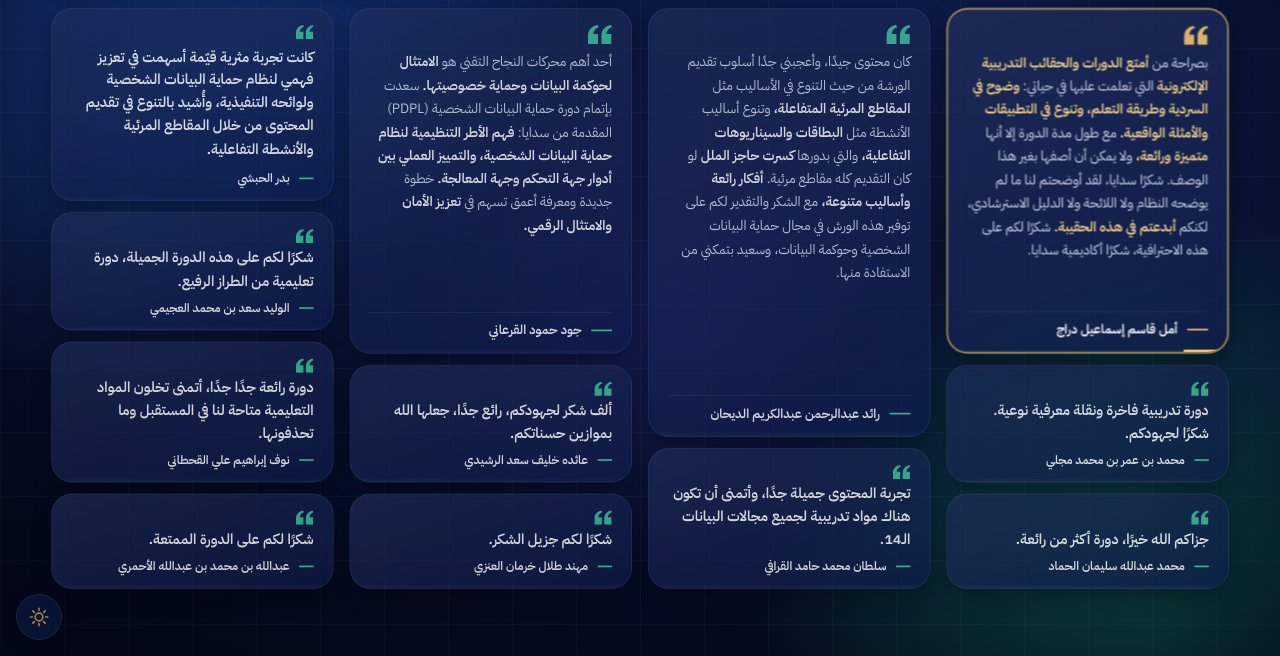
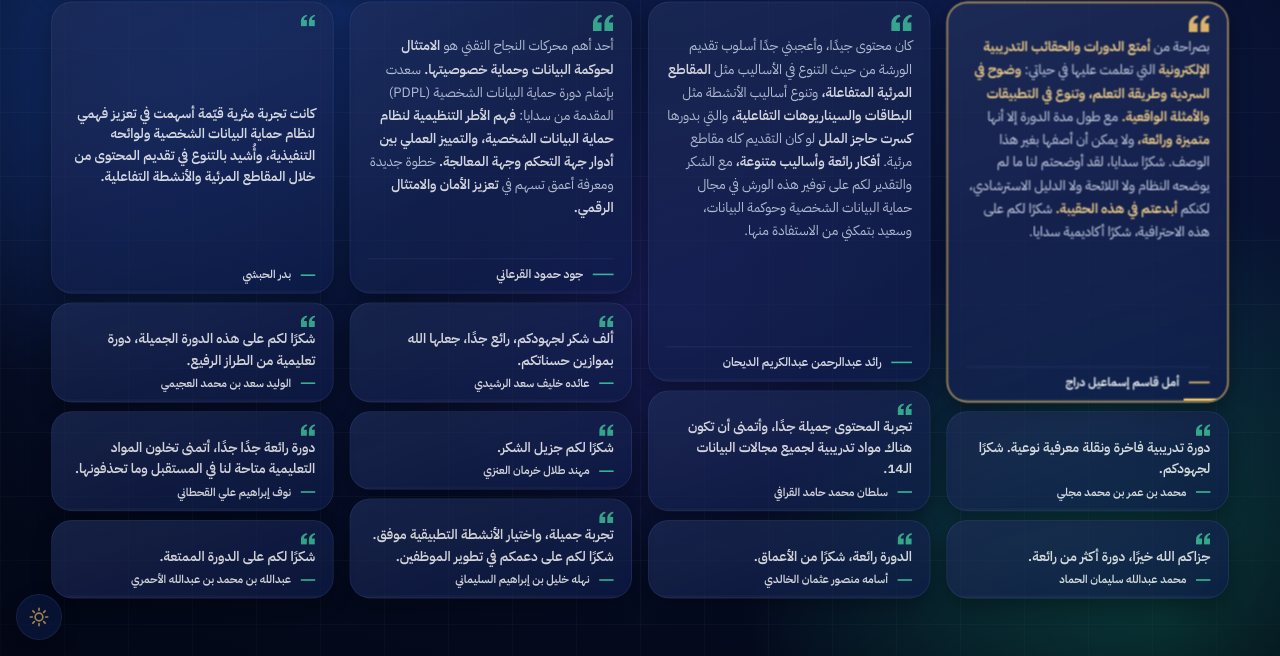
Before and after one commit to alaosi304/pdp-screen, a plain HTML site: page index.html in a window 1280 px wide. Shown: the part 144-800 px from the top of the page. Drawn offline with Linux system fonts and the light colour scheme.

Commit message:
Add 2 testimonials: Nahla Al-Sulaimani, Osama Al-Khaldi

```diff
--- a/index.html
+++ b/index.html
@@ -2,7 +2,7 @@
 <html lang="ar" dir="rtl">
 <head>
 <meta charset="utf-8">
-<meta name="slide-version" content="2026-11-01-18">
+<meta name="slide-version" content="2026-11-01-19">
 <meta name="viewport" content="width=device-width, initial-scale=1, viewport-fit=cover">
 <title>آراء المتدربين — دورة حماية البيانات الشخصية</title>
 <link rel="preconnect" href="https://fonts.googleapis.com">
@@ -99,20 +99,20 @@ canvas#sky{position:absolute;top:0;left:0;width:100%;height:100%}
 @keyframes sh{from{transform:translateX(0)}to{transform:translateX(-900px)}}
 
 
-#cards{position:absolute;top:140px;left:64px;right:64px;bottom:34px;display:flex;justify-content:space-between}
+#cards{position:absolute;top:132px;left:64px;right:64px;bottom:22px;display:flex;justify-content:space-between}
 .col{width:353px;display:flex;flex-direction:column}
-.col .slot{position:relative;margin-bottom:14px}
+.col .slot{position:relative;margin-bottom:11px}
 .col .slot:last-child{margin-bottom:0}
 .slot.grow{flex:1}
 .slot.grow .card{justify-content:space-between}
-.slot .card{height:100%;padding:20px 24px 16px}
-.qm{width:30px;height:24px;margin-bottom:8px}
-.txt{font-size:17px;line-height:1.72}
-.c .qm{width:22px;height:18px;margin-bottom:4px}
-.c .txt{font-size:18px;line-height:1.6;font-weight:600;color:var(--strong);flex:none}
-.c .by{border:0;padding-top:0;margin-top:8px;font-size:15px}
+.slot .card{height:100%;padding:15px 22px 12px}
+.qm{width:26px;height:21px;margin-bottom:5px}
+.txt{font-size:17px;line-height:1.7}
+.c .qm{width:18px;height:15px;margin-bottom:2px}
+.c .txt{font-size:17px;line-height:1.55;font-weight:600;color:var(--strong);flex:none}
+.c .by{border:0;padding-top:0;margin-top:5px;font-size:14px}
 .c .by .ln{width:18px}
-.by{font-size:16px;padding-top:10px;margin-top:10px}
+.by{font-size:15px;padding-top:8px;margin-top:8px}
 .slot.swap .card{opacity:0!important}
 .hint{position:fixed;left:50%;bottom:calc(16px + env(safe-area-inset-bottom,0px));transform:translateX(-50%);direction:rtl;font-size:13px;color:var(--txt);
   background:var(--card);border:1px solid var(--cardBd);padding:8px 16px;border-radius:999px;transition:opacity .8s;z-index:5}
@@ -167,10 +167,12 @@ var COLS=[
   {n:"محمد بن عمر بن محمد مجلي",t:"دورة تدريبية [فاخرة] و[نقلة معرفية نوعية]. شكرًا لجهودكم."},
   {n:"محمد عبدالله سليمان الحماد",t:"جزاكم الله خيرًا، دورة [أكثر من رائعة]."}],
  [{n:"رائد عبدالرحمن عبدالكريم الديحان",t:"كان محتوى جيدًا، وأعجبني جدًا أسلوب تقديم الورشة من حيث التنوع في الأساليب مثل [المقاطع المرئية المتفاعلة]، وتنوع أساليب الأنشطة مثل [البطاقات والسيناريوهات التفاعلية]، والتي بدورها [كسرت حاجز الملل] لو كان التقديم كله مقاطع مرئية. [أفكار رائعة وأساليب متنوعة]، مع الشكر والتقدير لكم على توفير هذه الورش في مجال حماية البيانات الشخصية وحوكمة البيانات، وسعيد بتمكني من الاستفادة منها.",L:1,g:1},
-  {n:"سلطان محمد حامد القرافي",t:"تجربة المحتوى [جميلة جدًا]، وأتمنى أن تكون هناك [مواد تدريبية لجميع مجالات البيانات الـ14]."}],
+  {n:"سلطان محمد حامد القرافي",t:"تجربة المحتوى [جميلة جدًا]، وأتمنى أن تكون هناك [مواد تدريبية لجميع مجالات البيانات الـ14]."},
+  {n:"أسامه منصور عثمان الخالدي",t:"الدورة [رائعة]، [شكرًا من الأعماق]."}],
  [{n:"جود حمود القرعاني",t:"أحد أهم محركات النجاح التقني هو [الامتثال لحوكمة البيانات وحماية خصوصيتها]. سعدت بإتمام دورة حماية البيانات الشخصية (PDPL) المقدمة من سدايا: [فهم الأطر التنظيمية لنظام حماية البيانات الشخصية]، و[التمييز العملي بين أدوار جهة التحكم وجهة المعالجة]. خطوة جديدة ومعرفة أعمق تسهم في [تعزيز الأمان والامتثال الرقمي].",L:1,g:1},
   {n:"عائده خليف سعد الرشيدي",t:"[ألف شكر لجهودكم]، رائع جدًا، جعلها الله [بموازين حسناتكم]."},
   {n:"مهند طلال خرمان العنزي",t:"شكرًا لكم [جزيل الشكر]."},
+  {n:"نهله خليل بن إبراهيم السليماني",t:"تجربة جميلة، و[اختيار الأنشطة التطبيقية موفق]. شكرًا لكم على [دعمكم في تطوير الموظفين]."},
   ],
  [{n:"بدر الحبشي",t:"كانت [تجربة مثرية قيّمة] أسهمت في [تعزيز فهمي لنظام حماية البيانات الشخصية ولوائحه التنفيذية]، وأُشيد [بالتنوع في تقديم المحتوى] من خلال المقاطع المرئية والأنشطة التفاعلية.",g:1},
   {n:"الوليد سعد بن محمد العجيمي",t:"شكرًا لكم على هذه [الدورة الجميلة]، دورة تعليمية [من الطراز الرفيع]."},
@@ -215,7 +217,7 @@ for(var ci=0;ci<COLS.length;ci++){html+='<div class="col">';
   html+='</div>';}
 $("cards").innerHTML=html;
 /* spotlight order: interleave one long card then short ones, column by column */
-var SEQ=[];for(var r=0;r<4;r++)for(var c2=0;c2<COLS.length;c2++)if(COLS[c2][r])SEQ.push(COLS[c2][r]);
+var SEQ=[];for(var r=0;r<6;r++)for(var c2=0;c2<COLS.length;c2++)if(COLS[c2][r])SEQ.push(COLS[c2][r]);
 
 var step=-1,reloadPending=false,startedAt=new Date().getTime();
 function durFor(d){return d.L?Math.min(12000,4500+d.t.split(/\s+/).length*90):5000;}
```
